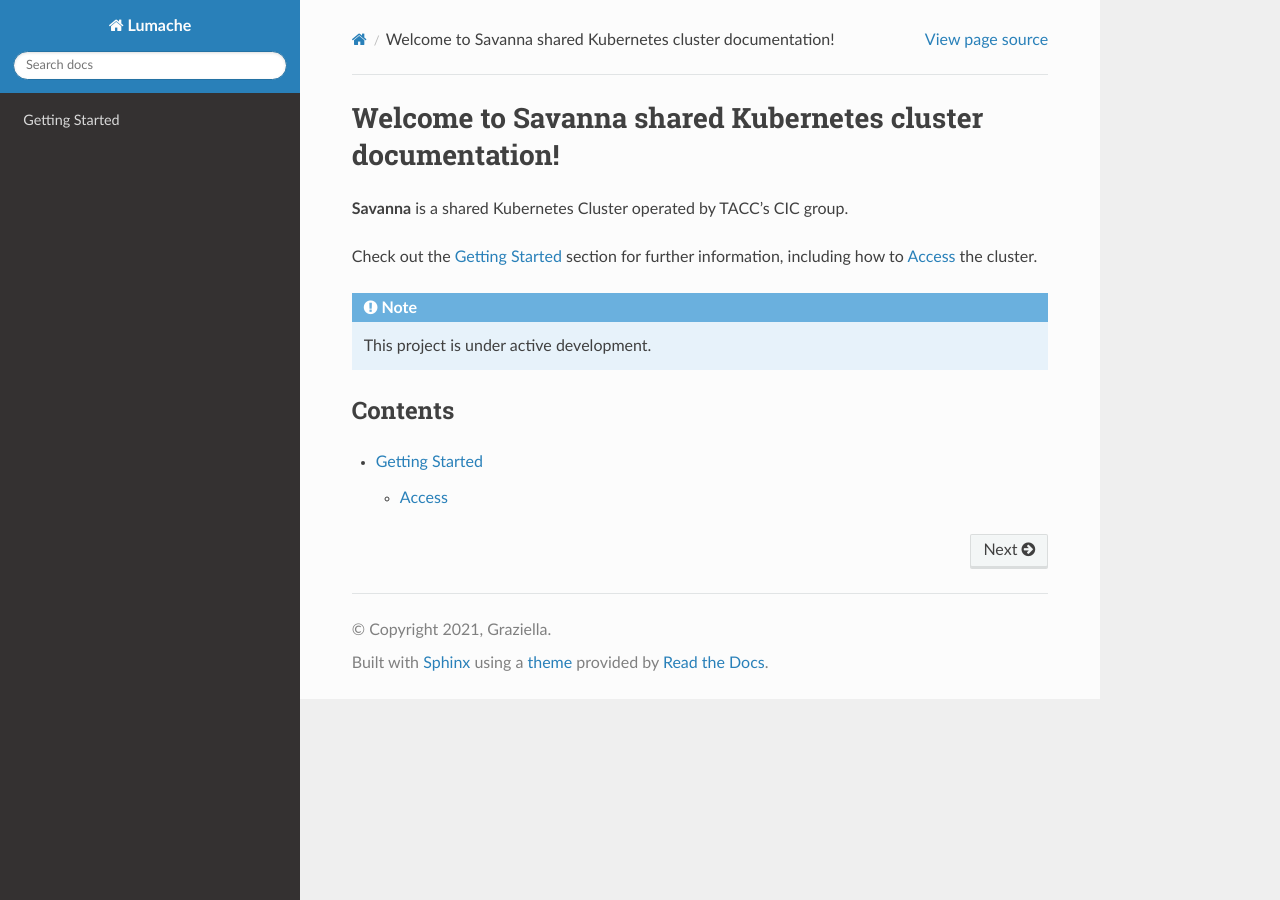
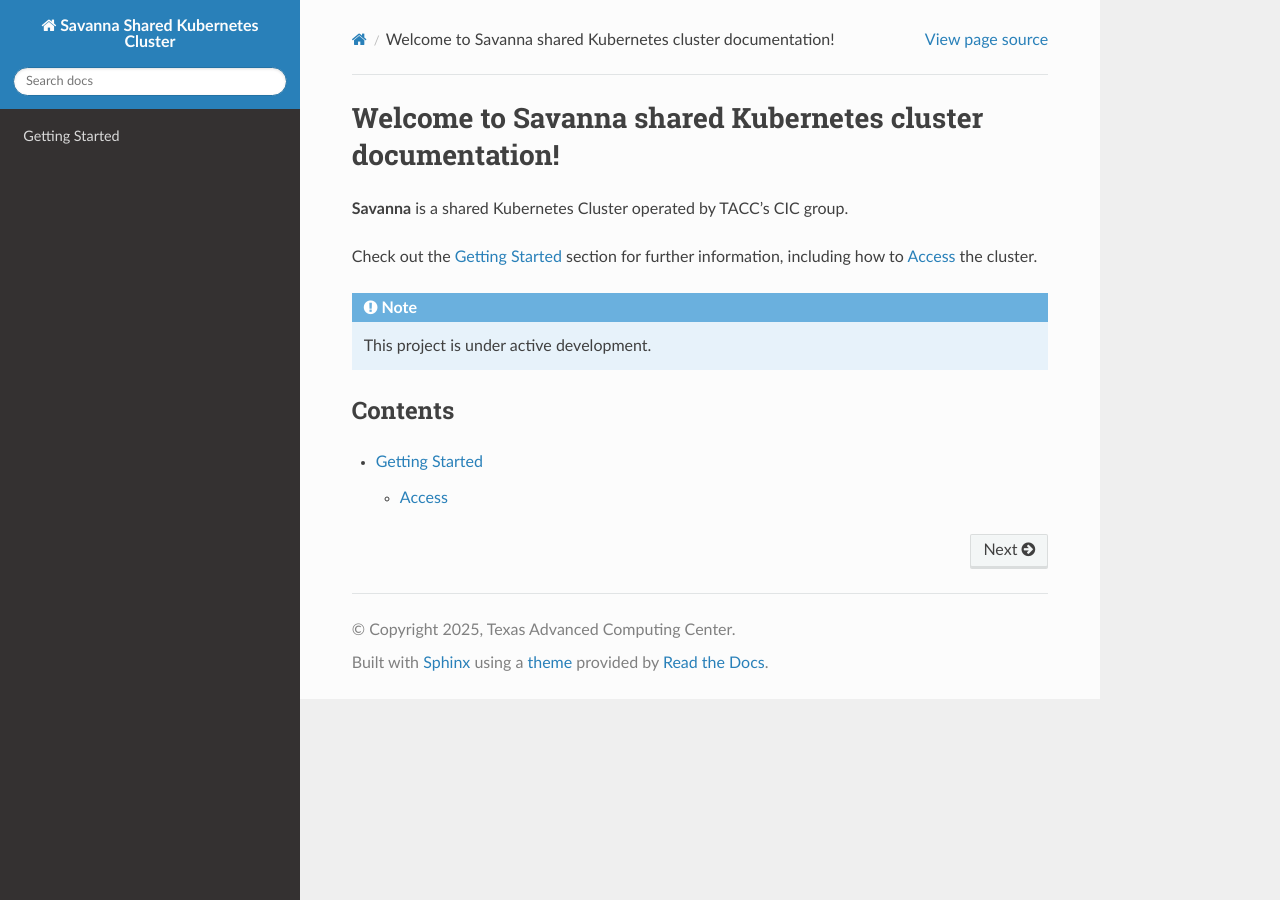
Before and after one commit to TACC-Cloud/savanna-documentation, a Sphinx documentation site: the page built from docs/source/index.rst, in a window 1280 px wide. Built offline with Sphinx 7.4.7 and the Read the Docs theme 3.1.0, drawn with Linux system fonts in a browser that asks for light colours.

Commit message:
Update conf.py

```diff
--- a/docs/source/conf.py
+++ b/docs/source/conf.py
@@ -2,9 +2,9 @@
 
 # -- Project information
 
-project = 'Lumache'
-copyright = '2021, Graziella'
-author = 'Graziella'
+project = 'Savanna Shared Kubernetes Cluster'
+copyright = '2025, Texas Advanced Computing Center'
+author = 'François'
 
 release = '0.1'
 version = '0.1.0'
```
